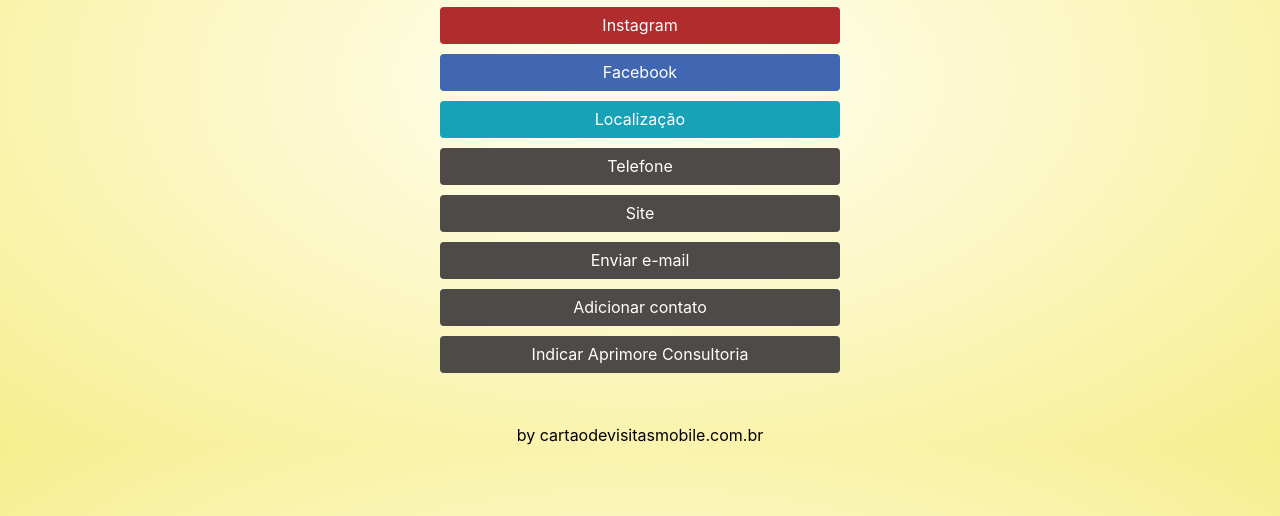
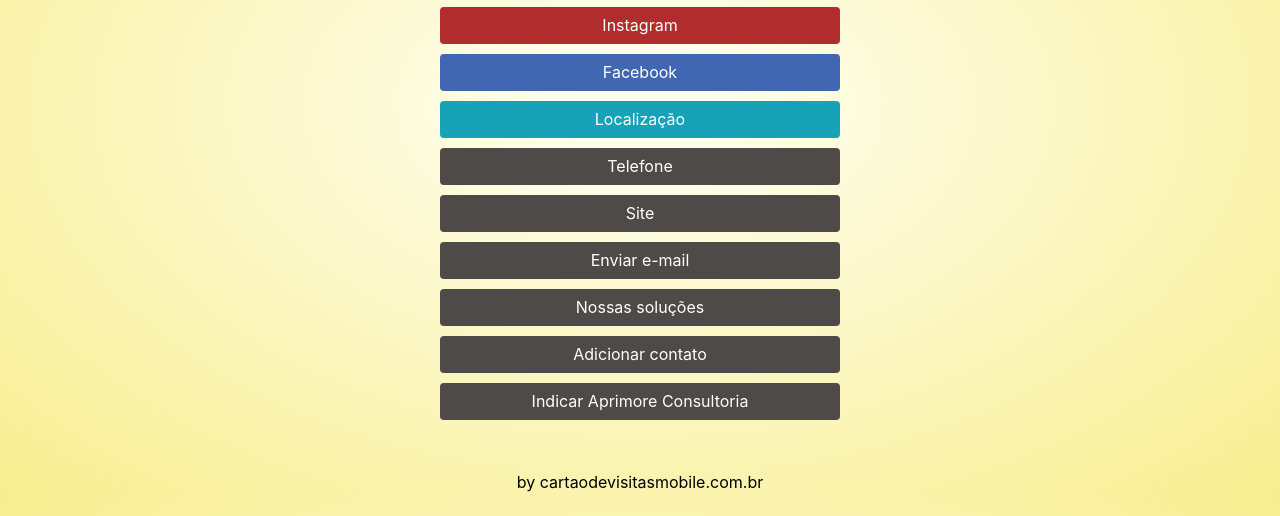
Before and after one commit to startdes/aprimore, a plain HTML site: page index.html in a window 1280 px wide. Shown: the part 284-800 px from the top of the page. Drawn offline with Linux system fonts and the light colour scheme.

Commit message:
Add files via upload

```diff
--- a/index.html
+++ b/index.html
@@ -88,6 +88,11 @@
             </a>
         </div>
         <div class="divconteudo">
+            <a href="servicos.pdf" target="_blank">
+                <div class="btn btn-secondary divlinks geral">Nossas soluções</div>
+            </a>
+        </div>
+        <div class="divconteudo">
             <a href="contacts.vcf" target="_blank">
                 <div class="btn btn-secondary divlinks geral">Adicionar contato</div>
             </a>
```
Also changed, not shown: 1 other file.
